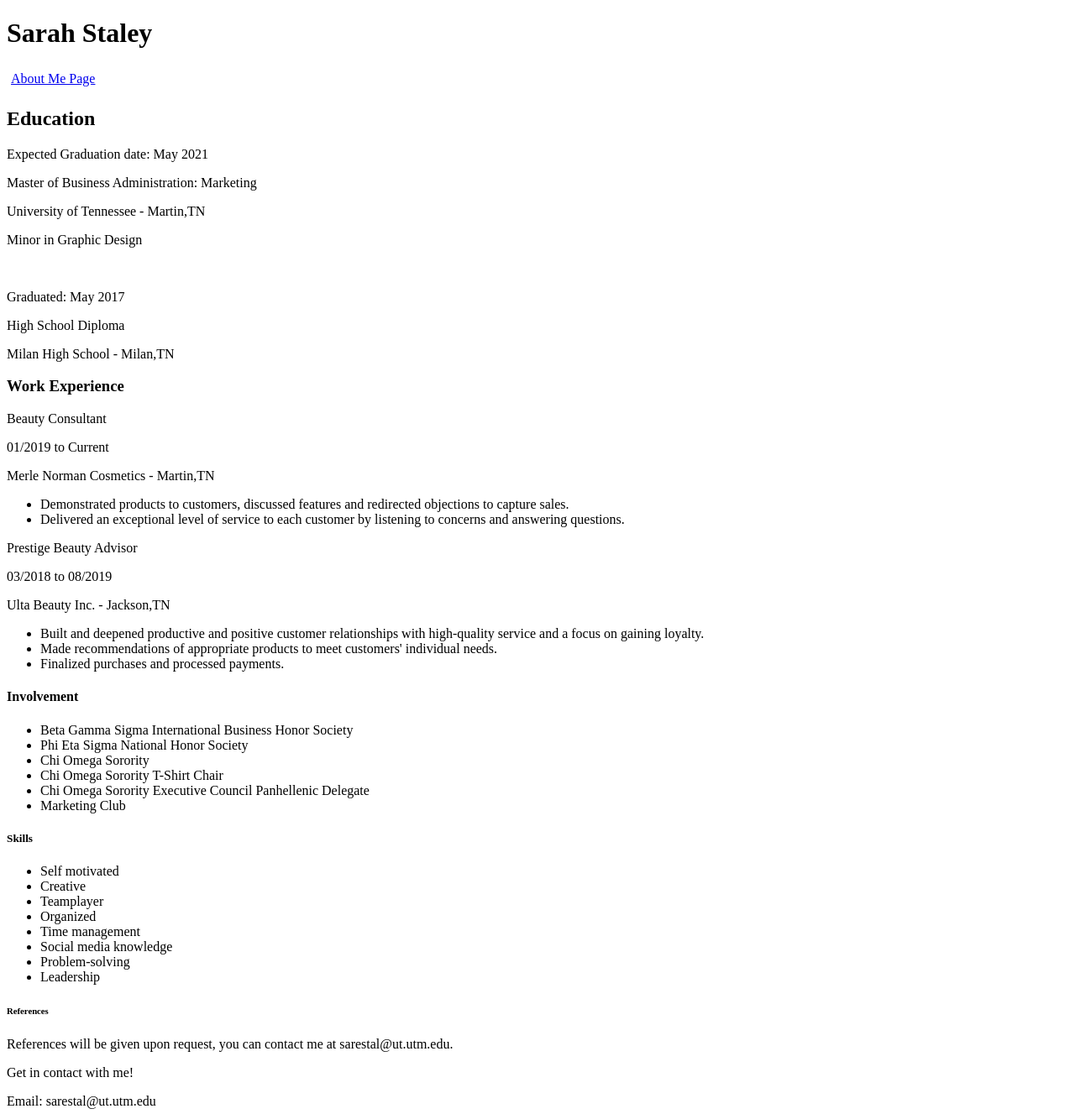
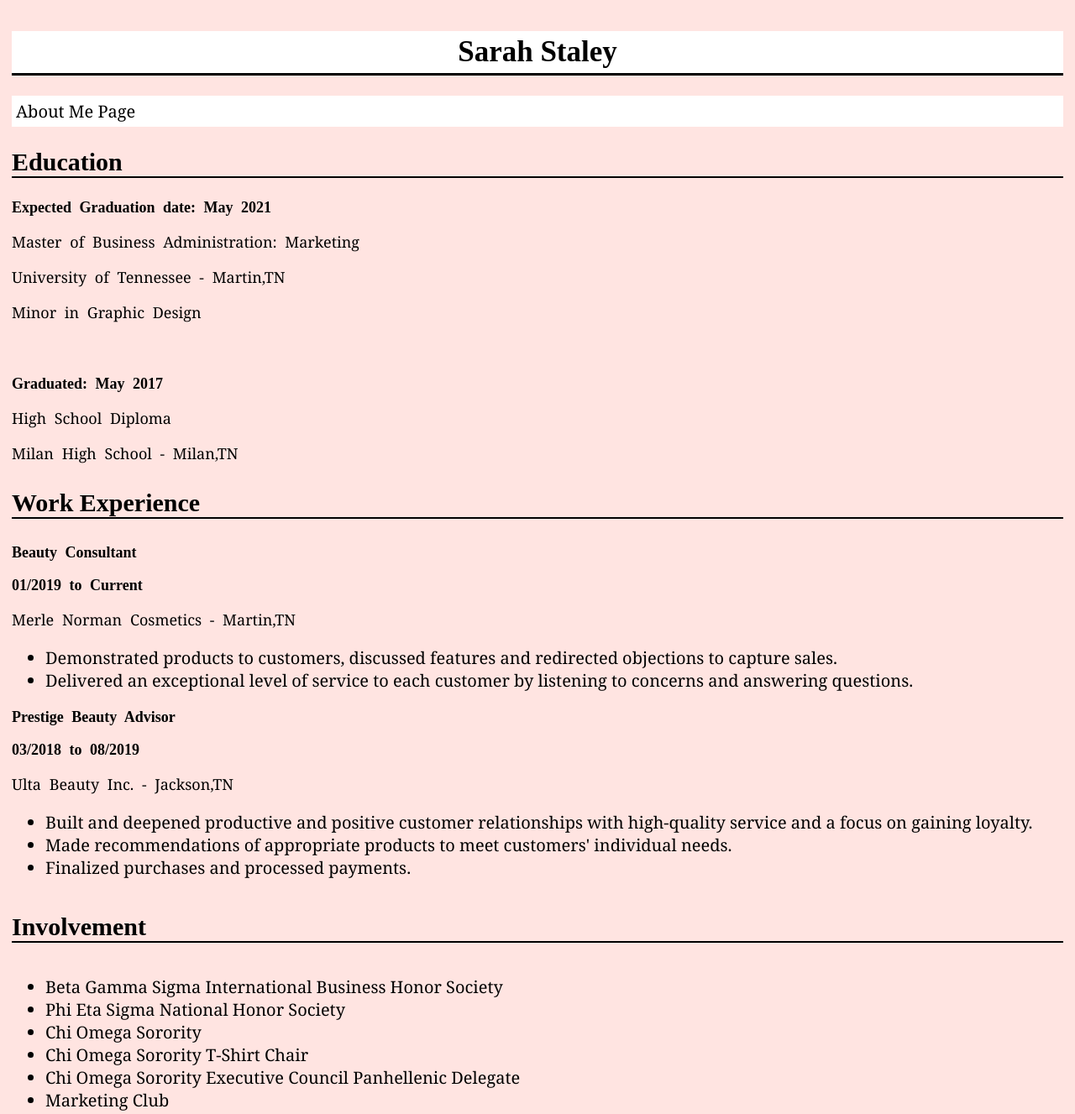
Before and after one commit to sarestal/sarestal.github.io, a plain HTML site: page lastname-resume/resume.html in a window 1280 px wide. Shown: the top 1327 px of the page at 84% size. Drawn offline with Linux system fonts and the light colour scheme.

Commit message:
Add files via upload

```diff
--- a/lastname-resume/resume.html
+++ b/lastname-resume/resume.html
@@ -2,7 +2,7 @@
 <html>
   <head>
     <title>Sarah Staley's Resume</title>
-      <link href="./css.styling" type="text/css" rel="stylesheet">
+      <link href="./styling.css" type="text/css" rel="stylesheet">
       <link rel="resume" href="index.html">
       <meta name="author" content="Sarah Staley">
       <meta name="description" content="This is my resume page.">
@@ -12,7 +12,7 @@
     <div class="bullet">
      <nav>
       <ul style="list-style-type:none;background-color:white;padding:5px;">
-        <li><a href="file:///Users/sarahstaley/Desktop/lastname-resume/index.html">About Me Page</a></li>
+        <li><a href="index.html">About Me Page</a></li>
       </ul>
      </nav>
      </div>
--- /dev/null
+++ b/lastname-resume/styling.css
@@ -0,0 +1,113 @@
+body {
+  background-color: mistyrose;
+  font-family: Georgia;
+  color: black;
+  font-weight: normal;
+  font-size: 20px;
+  text-align: left;
+  margin: 2.0 auto;
+  padding: 6px;
+}
+
+h1 {
+  font-family: "Times New Roman";
+  font-weight: bold;
+  color: black;
+  font-size: 35px;
+  text-align: center;
+  border-bottom: 3px solid black;
+  padding: 5px;
+  background-color: white;
+}
+
+h2 {
+ font-family: "Times New Roman";
+ border-bottom: 2px solid black;
+ font-weight: bold;
+ color: black;
+ font-size: 30px;
+}
+
+h3 {
+ font-family: "Times New Roman";
+ border-bottom: 2px solid black;
+ font-weight: bold;
+ color: black;
+ font-size: 30px;
+}
+
+h4 {
+ font-family: "Times New Roman";
+ border-bottom: 2px solid black;
+ font-weight: bold;
+ color: black;
+ font-size: 30px;
+}
+
+h5 {
+ font-family: "Times New Roman";
+ border-bottom: 2px solid black;
+ font-weight: bold;
+ color: black;
+ font-size: 30px;
+}
+
+h6 {
+ font-family: "Times New Roman";
+ border-bottom: 2px solid black;
+ font-weight: bold;
+ color: black;
+ font-size: 30px;
+}
+
+p {
+ word-spacing: 5px;
+ font-family: Georgia;
+ font-size: 18px;
+}
+
+a {
+ text-decoration: none;
+}
+
+a {
+ color: #000000;
+}
+
+.job {
+ font-family: "Times New Roman";
+ font-weight: bold;
+}
+
+.jobdos {
+ font-family: "Times New Roman";
+ font-weight: bold;
+}
+
+.date {
+ font-family: "Times New Roman";
+ font-weight: bold;
+}
+
+.datedos {
+ font-family: "Times New Roman";
+ font-weight: bold;
+}
+
+.dateA {
+ font-family: "Times New Roman";
+ font-weight: bold;
+}
+
+.dateB {
+ font-family: "Times New Roman";
+ font-weight: bold;
+}
+
+.end {
+ background-color: white;
+}
+
+.endA {
+ background-color: white;
+}
```
Also changed, not shown: lastname-resume/index.html (+2 -2 lines).
